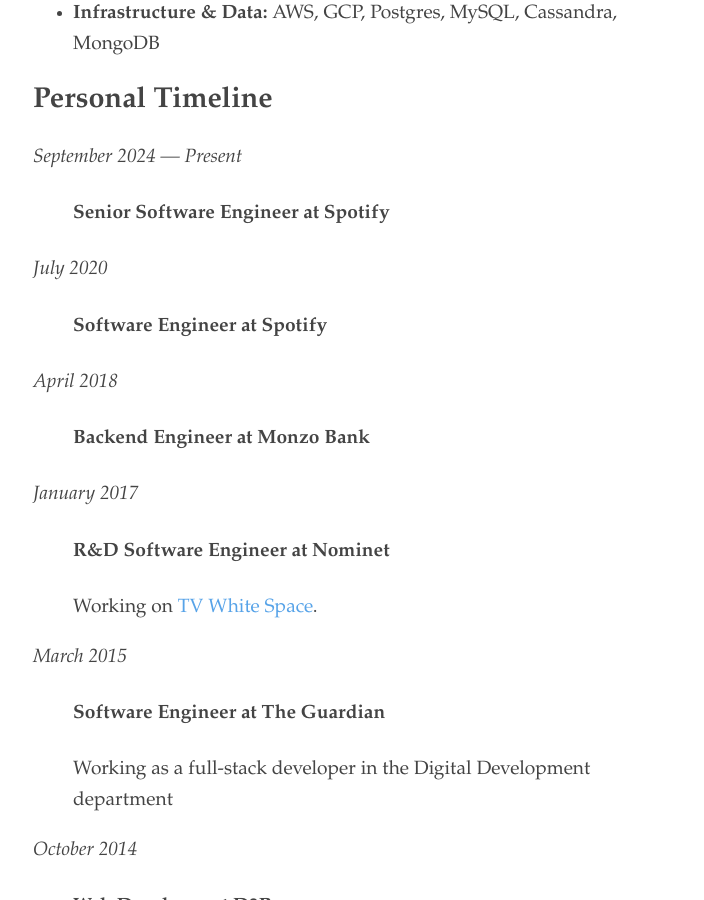
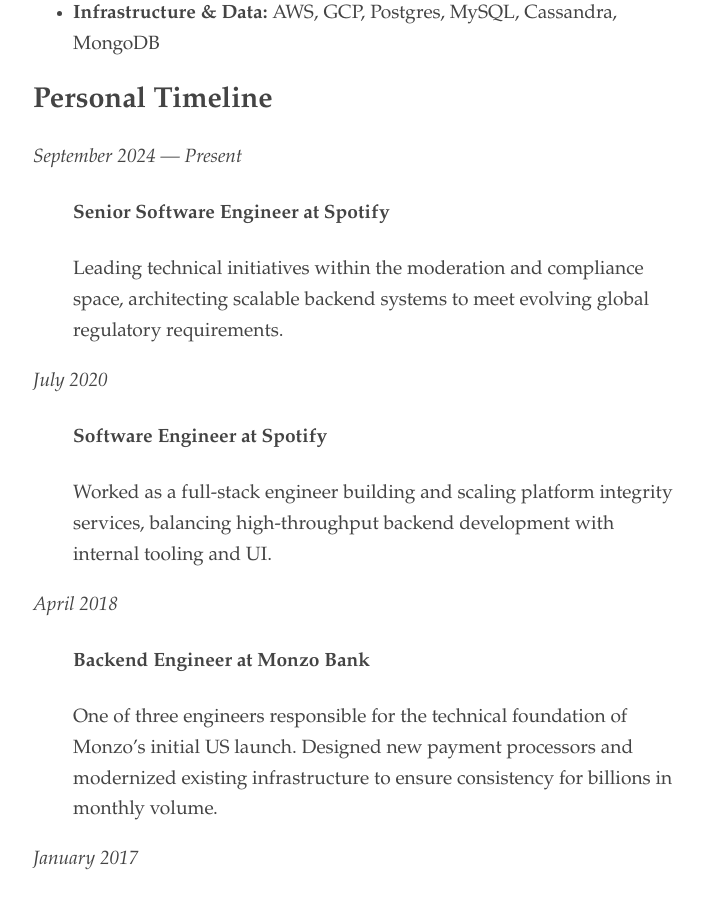
Before and after one commit to niklasvincent/nlindblad.github.io, a Jekyll site: the page built from index.html, in a window 1280 px wide and 900 px high, scrolled down 721 px. Shown: the whole window, without its empty margins (282-986 px from the left). Built offline with Jekyll 4.4.1, drawn with Linux system fonts in a browser that asks for light colours.

Commit message:
Add more role descriptions to timeline (#91)

```diff
--- a/index.html
+++ b/index.html
@@ -40,12 +40,16 @@
 <h2 class="about-page__subtitle" id="timeline">Personal Timeline</h2>
 
 <div class="timeline">
-    <dl class="timeline__entry">
+  <dl class="timeline__entry">
     <dt class="timeline__entry__date">September 2024 — Present</dt>
     <dd class="timeline__entry__details">
       <h4 class="timeline__entry__details__title">
         Senior Software Engineer at Spotify
       </h4>
+      <p class="timeline__entry__details__summary">
+        Leading technical initiatives within the moderation and compliance space,
+        architecting scalable backend systems to meet evolving global regulatory requirements.
+      </p>
     </dd>
   </dl>
 
@@ -55,6 +59,10 @@
       <h4 class="timeline__entry__details__title">
         Software Engineer at Spotify
       </h4>
+      <p class="timeline__entry__details__summary">
+        Worked as a full-stack engineer building and scaling platform integrity services,
+        balancing high-throughput backend development with internal tooling and UI.
+      </p>
     </dd>
   </dl>
 
@@ -64,6 +72,11 @@
       <h4 class="timeline__entry__details__title">
         Backend Engineer at Monzo Bank
       </h4>
+      <p class="timeline__entry__details__summary">
+        One of three engineers responsible for the technical foundation of Monzo’s
+        initial US launch. Designed new payment processors and modernized existing
+        infrastructure to ensure consistency for billions in monthly volume.
+      </p>
     </dd>
   </dl>
 
```
